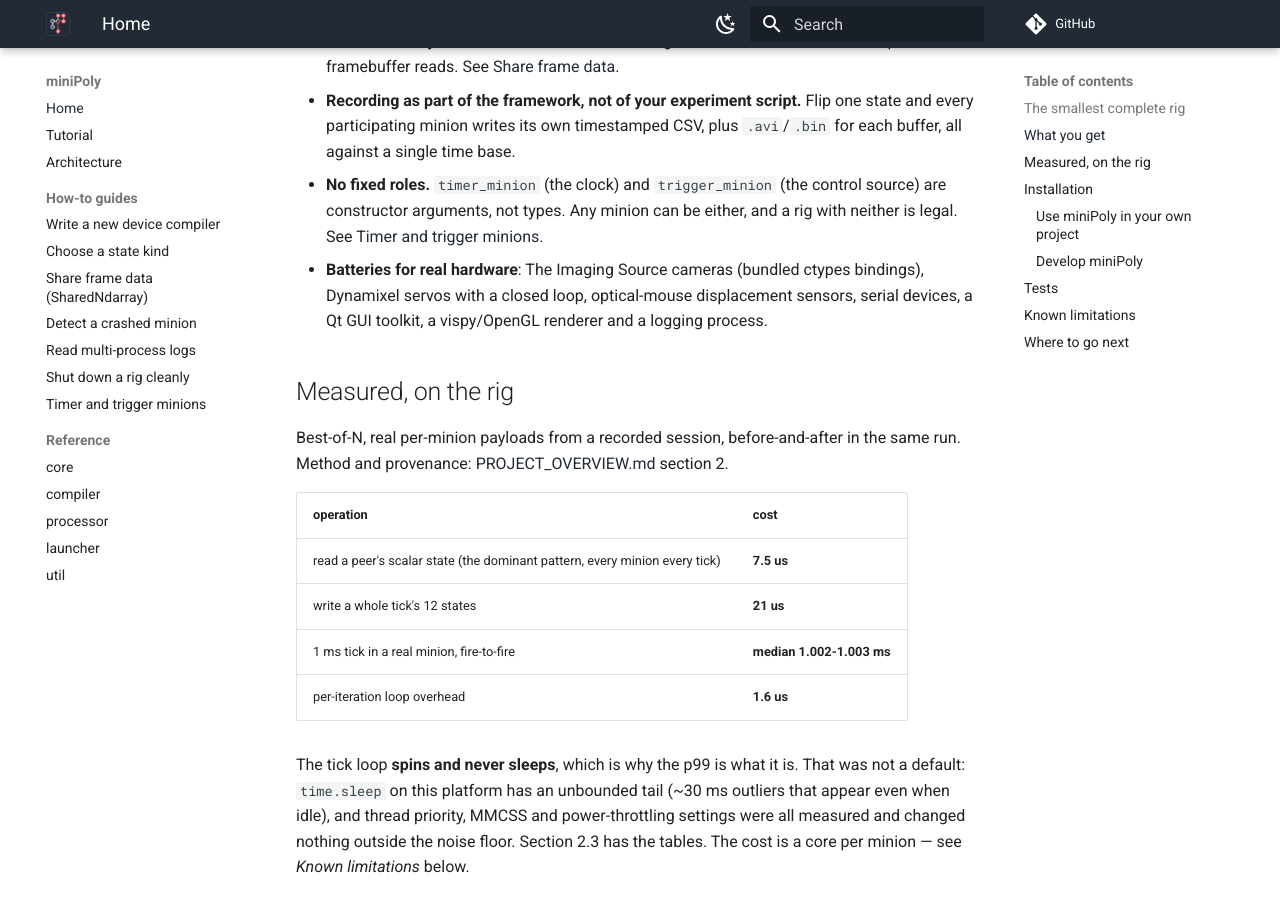
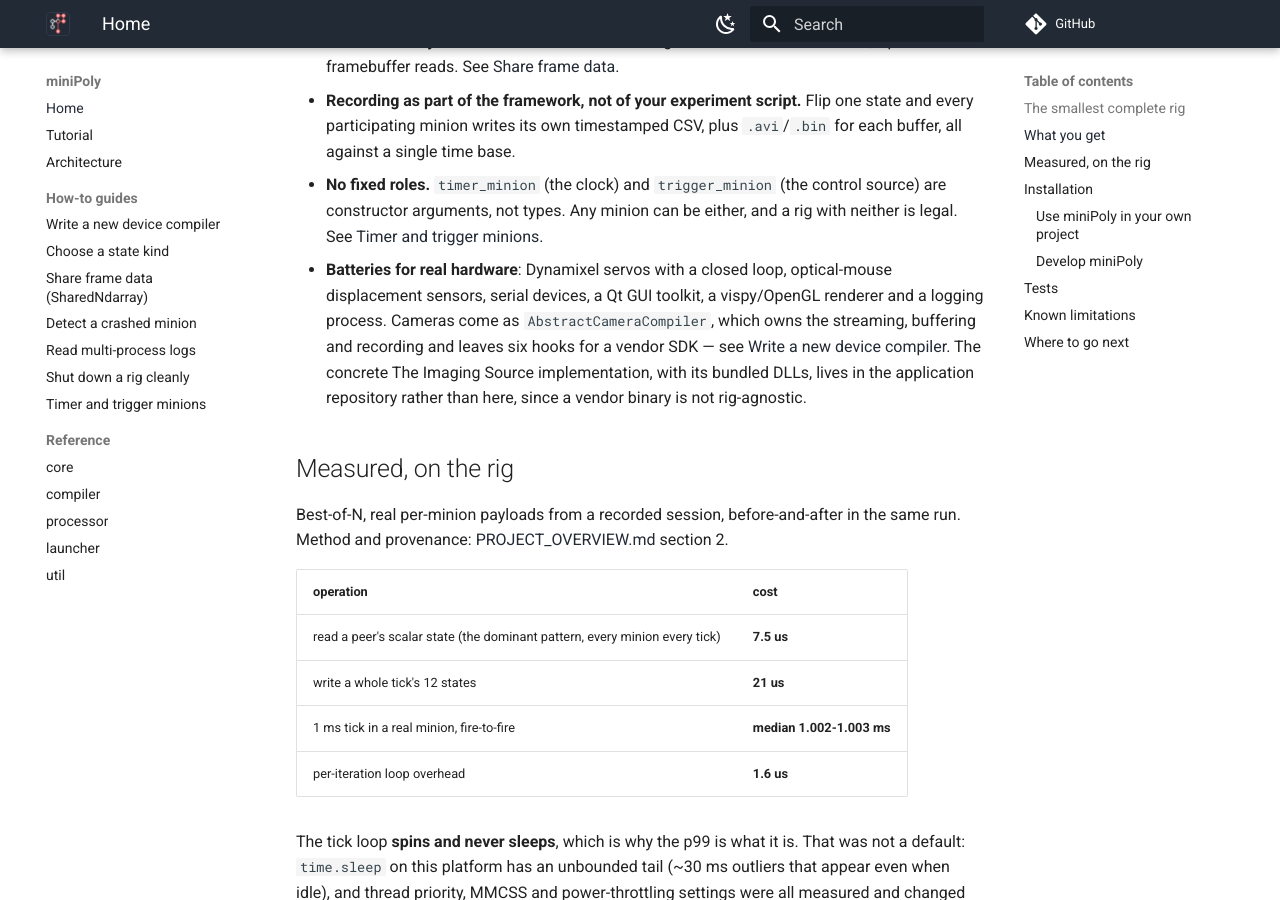
Before and after one commit to nash-yzhang/miniPoly, an MkDocs documentation site: the page built from docs/index.md, in a window 1280 px wide and 900 px high, scrolled down 1899 px. Built offline with MkDocs 1.6.1 and Material for MkDocs 9.7.7, drawn with Linux system fonts in a browser that asks for light colours; comment, search, counter and statistics services are not loaded.

```diff
--- a/docs/index.md
+++ b/docs/index.md
@@ -94,9 +94,13 @@ everything else follows from it.
 - **No fixed roles.** `timer_minion` (the clock) and `trigger_minion` (the control
   source) are constructor arguments, not types. Any minion can be either, and a rig with
   neither is legal. See [Timer and trigger minions](howto/timer-and-trigger-minions.md).
-- **Batteries for real hardware**: The Imaging Source cameras (bundled ctypes bindings),
-  Dynamixel servos with a closed loop, optical-mouse displacement sensors, serial
-  devices, a Qt GUI toolkit, a vispy/OpenGL renderer and a logging process.
+- **Batteries for real hardware**: Dynamixel servos with a closed loop, optical-mouse
+  displacement sensors, serial devices, a Qt GUI toolkit, a vispy/OpenGL renderer and a
+  logging process. Cameras come as `AbstractCameraCompiler`, which owns the streaming,
+  buffering and recording and leaves six hooks for a vendor SDK — see
+  [Write a new device compiler](howto/write-a-compiler.md). The concrete The Imaging
+  Source implementation, with its bundled DLLs, lives in the application repository
+  rather than here, since a vendor binary is not rig-agnostic.
 
 ## Measured, on the rig
 
```
Also changed, not shown: README.md (+12 -3 lines), pyproject.toml (+8 -2 lines), 1 other file.
